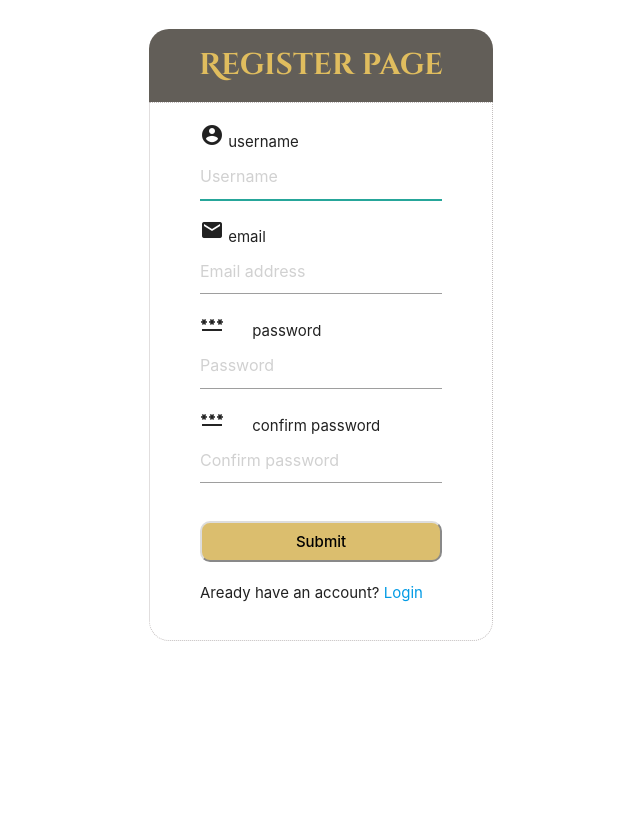
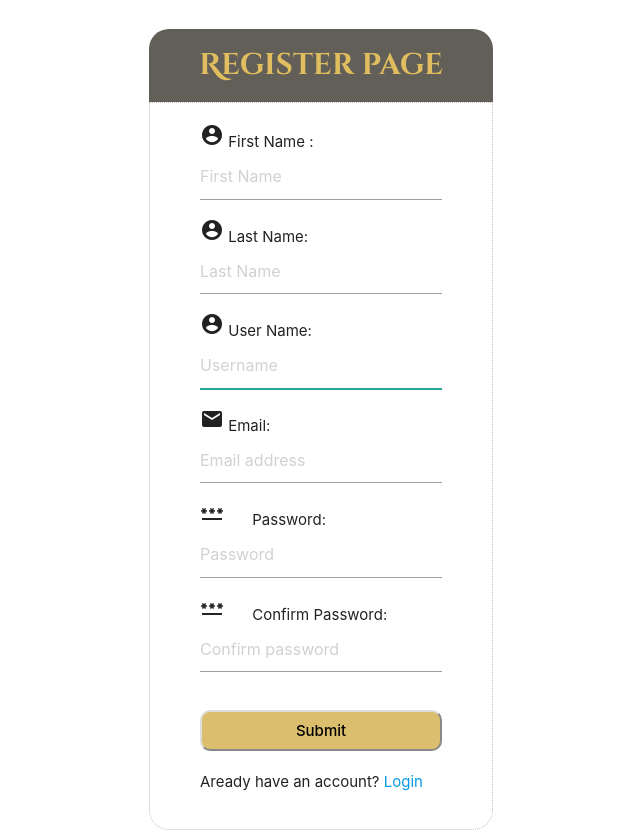
Before and after one commit to Songhee95/django_todo_list, a Django app: page /register/ in a window 1280 px wide. Shown: the whole page, without its empty margins (319-959 px from the left). Before the commit the page ends 641 px from the top, so only its background shows below. Run offline with Django 3.2, Linux system fonts and the light colour scheme; parts of the project's set-up code (start-up, migrations or seed data) failed here and were passed over.

Commit message:
add first name and lastname in registration form

```diff
--- a/templates/user_authentication/register.html
+++ b/templates/user_authentication/register.html
@@ -27,6 +27,16 @@
         <div class="login_input_container">
           <form action="" method='post' >
                 {% csrf_token %}
+                <div class='register_page_icons'>
+                <i class="material-icons prefix">account_circle</i>
+                    {{form.first_name.label}}
+                    {{form.first_name}}
+                </div>
+                <div class='register_page_icons'>
+                <i class="material-icons prefix">account_circle</i>
+                    {{form.last_name.label}}
+                    {{form.last_name}}
+                </div>
                 <div class='register_page_icons'>
                 <i class="material-icons prefix">account_circle</i>
                     {{form.username.label}}
--- a/templates/write_list/invite.html
+++ b/templates/write_list/invite.html
@@ -67,7 +67,7 @@
                           type: 'POST',
                           url: "/invite",
                           data:{
-                              sent: 'email'
+                              selected_user : input_value
                           }
                       })
                   })
--- a/user_authentication/forms.py
+++ b/user_authentication/forms.py
@@ -4,15 +4,20 @@ from django.contrib.auth.models import User
 
 
 class ShRegisterForm(UserCreationForm):
-    username = forms.CharField(label='username', widget=forms.TextInput(
+    first_name = forms.CharField(label='First Name : ', widget=forms.TextInput(
+        attrs={'placeholder': 'First Name'}))
+    last_name = forms.CharField(label='Last Name: ', widget=forms.TextInput(
+        attrs={'placeholder': "Last Name"}))
+    username = forms.CharField(label='User Name: ', widget=forms.TextInput(
         attrs={'placeholder': 'Username'}))
-    email = forms.CharField(label='email', widget=forms.TextInput(
+    email = forms.CharField(label='Email: ', widget=forms.TextInput(
         attrs={'placeholder': 'Email address'}))
-    password1 = forms.CharField(label='password', widget=forms.TextInput(
+    password1 = forms.CharField(label='Password: ', widget=forms.PasswordInput(
         attrs={'placeholder': 'Password'}))
-    password2 = forms.CharField(label='confirm password', widget=forms.PasswordInput(
+    password2 = forms.CharField(label='Confirm Password: ', widget=forms.PasswordInput(
         attrs={'placeholder': 'Confirm password'}))
 
     class Meta:
         model = User
-        fields = ['username', 'email', 'password1', 'password2']
+        fields = ['first_name', 'last_name', 'username',
+                  'email', 'password1', 'password2']
```
Also changed, not shown: write_list/views.py (+8 -3 lines), db.sqlite3.
